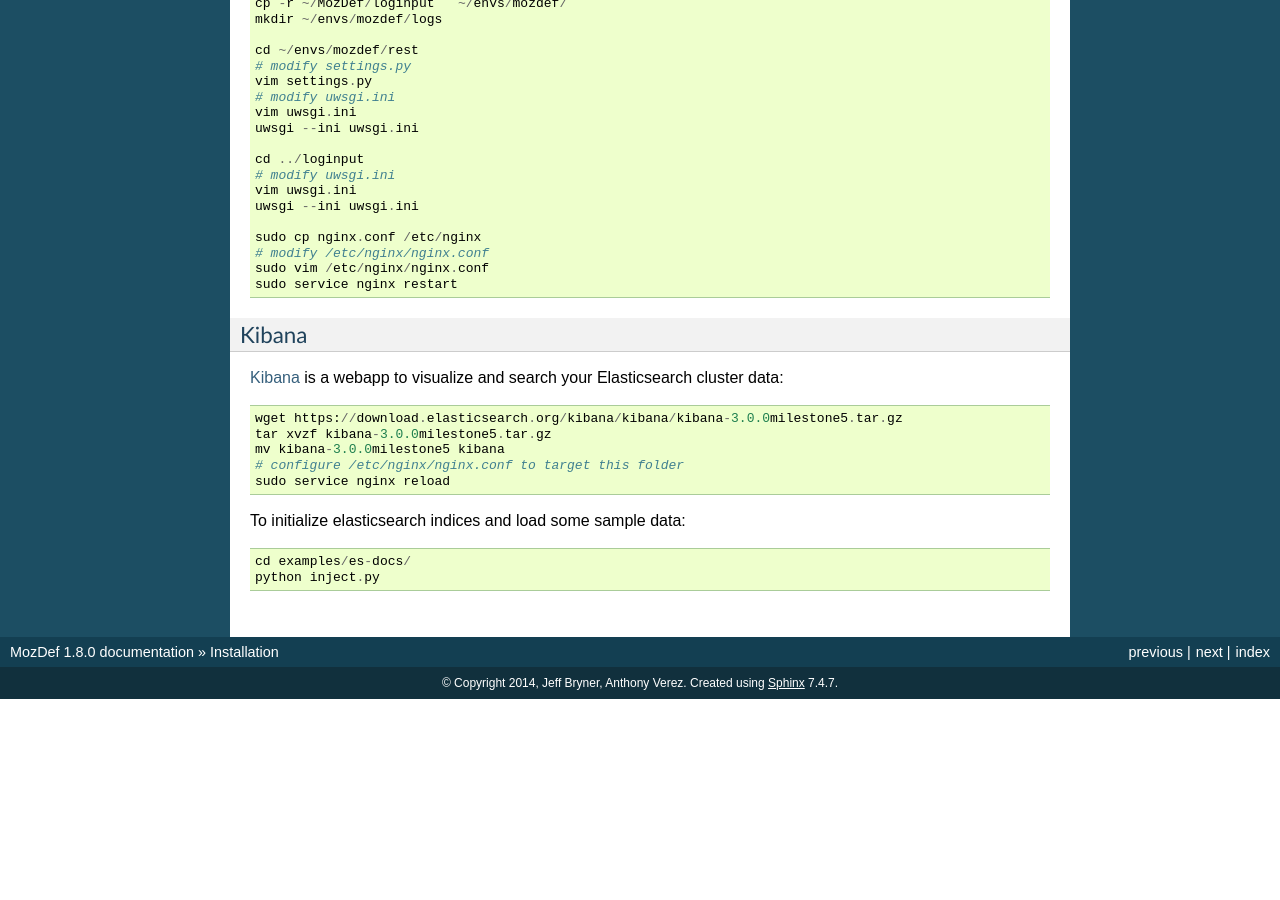
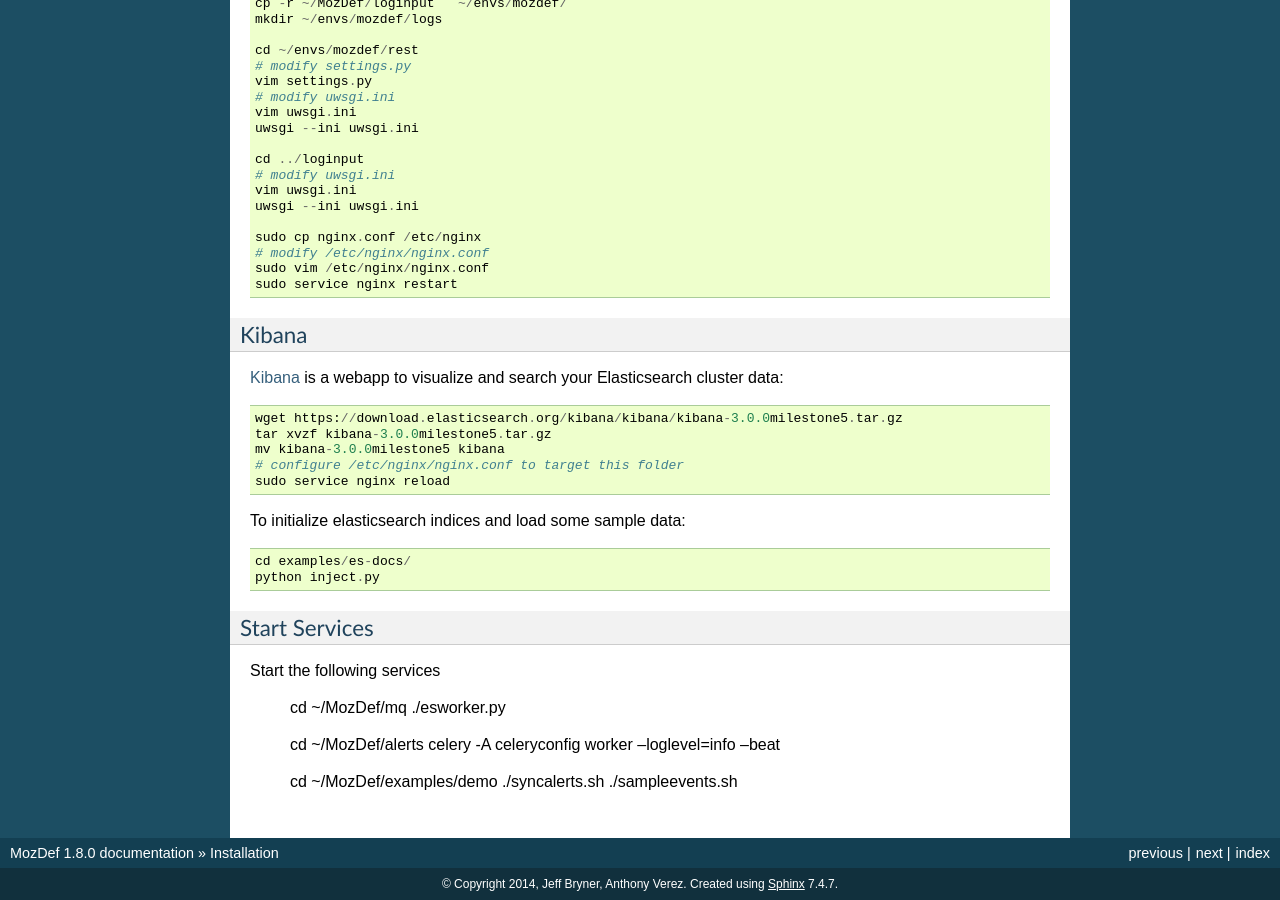
Before and after one commit to mozilla/MozDef, a Sphinx documentation site: the page built from docs/source/installation.rst, in a window 1280 px wide and 900 px high, scrolled down 7376 px. Built offline with Sphinx 7.4.7, drawn with Linux system fonts in a browser that asks for light colours; before the commit the page ends 8075 px from its top, so only the background shows below that.

Commit message:
Additional services to start

```diff
--- a/docs/source/installation.rst
+++ b/docs/source/installation.rst
@@ -458,3 +458,18 @@
   python inject.py
 
 .. _Kibana: http://www.elasticsearch.org/overview/kibana
+
+Start Services
+******
+
+Start the following services
+
+  cd ~/MozDef/mq
+  ./esworker.py
+
+  cd ~/MozDef/alerts
+  celery -A celeryconfig worker --loglevel=info --beat
+
+  cd ~/MozDef/examples/demo
+  ./syncalerts.sh
+  ./sampleevents.sh
```
